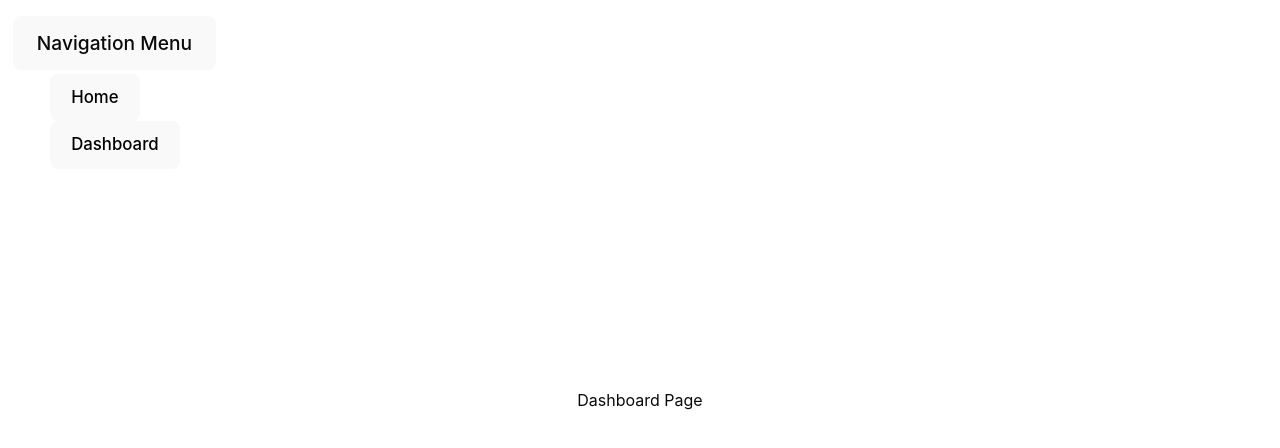
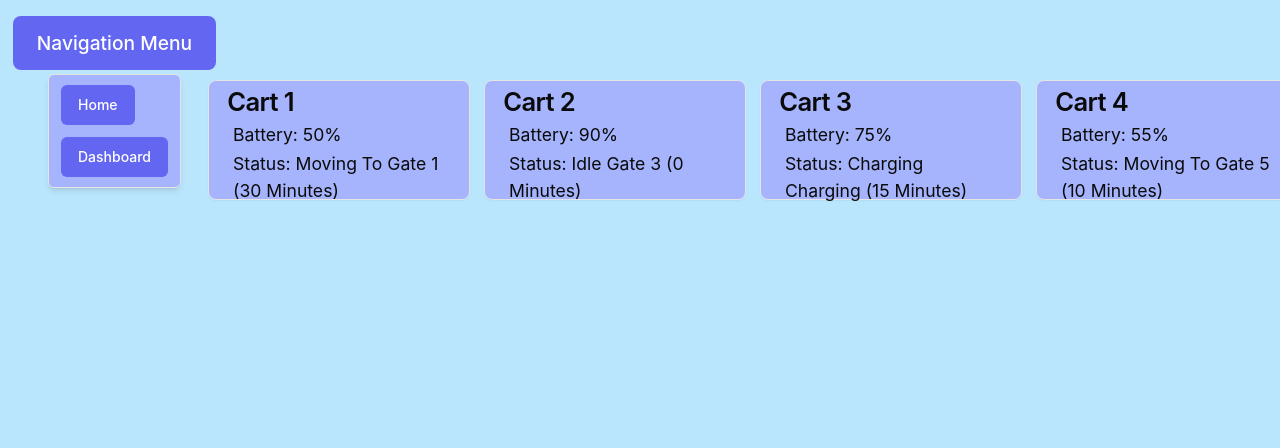
Before and after one commit to achawathe/CarryMyLuggage-Employees-Dashboard, a React (Vite) app in the folder carry-my-luggage-ui/: page /Dashboard in a window 1280 px wide. Both pictures are taken after a click on the button "Navigation Menu". Shown: the top 448 px of the page. Built offline with nearby package versions, Linux system fonts and the light colour scheme.

Commit message:
Added carts to the dashboard

```diff
--- a/carry-my-luggage-ui/src/App.jsx
+++ b/carry-my-luggage-ui/src/App.jsx
@@ -9,8 +9,8 @@ import {
   DropdownMenuLabel,
   DropdownMenuSeparator,
   DropdownMenuTrigger,
-} from "../components/ui/dropdown-menu";
-import { Button } from "../components/ui/button"
+} from "./components/ui/dropdown-menu";
+import { Button } from "./components/ui/button"
 
 
 function App() {
@@ -21,16 +21,16 @@ function App() {
 
       <div style={{position:"fixed", left:"1%", top:"2%"}}>
         <DropdownMenu>
-          <DropdownMenuTrigger style={{fontSize:"120%" }}>Navigation Menu</DropdownMenuTrigger>
-          <DropdownMenuContent style={{fontSize:"105%" }}>
-              <DropdownMenuItem>
-                <Button>
-                  <Link style={{color:"black"}} to="/">Home</Link>
+          <DropdownMenuTrigger style={{fontSize:"120%", color:"white"}} className="bg-indigo-500">Navigation Menu</DropdownMenuTrigger>
+          <DropdownMenuContent style={{fontSize:"105%" }}  className="bg-indigo-300">
+              <DropdownMenuItem  className="bg-indigo-300">
+                <Button variant="secondary"  className="bg-indigo-500">
+                  <Link style={{color:"white"}} to="/">Home</Link>
                 </Button>
               </DropdownMenuItem>
-              <DropdownMenuItem>
-                <Button>
-                  <Link style={{color:"black"}}to="/Dashboard">Dashboard</Link>
+              <DropdownMenuItem  className="bg-indigo-300">
+                <Button variant="secondary"  className="bg-indigo-500">
+                  <Link style={{color:"white"}}to="/Dashboard">Dashboard</Link>
                 </Button>
               </DropdownMenuItem>
           </DropdownMenuContent>
--- a/carry-my-luggage-ui/src/assets/Dashboard.jsx
+++ b/carry-my-luggage-ui/src/assets/Dashboard.jsx
@@ -1,12 +1,34 @@
 import React from 'react';
+import {Card,
+    CardContent,
+    CardDescription,
+    CardFooter,
+    CardHeader,
+    CardTitle,} from "../components/ui/card";
 
 
 function Dashboard(){
 
+    const luggageCarts = [
+        {cartNum:1, battery:50, status:"Moving To", location:"Gate 1", TimeRem:30},
+        {cartNum:2, battery:90, status:"Idle", location:"Gate 3", TimeRem:0},
+        {cartNum:3, battery:75, status:"Charging", location:"Charging", TimeRem:15},
+        {cartNum:4, battery:55, status:"Moving To", location:"Gate 5", TimeRem:10}
+    ];
+
     return(
 
-        <div>
-            Dashboard Page
+        <div style={{position:"fixed", top:"8%", left:"15%"}} className="grid sm:grid-cols-2 md:grid-cols-4 gap-12 p-4">
+            {luggageCarts.map((cart) =>
+                <div className='max-w-xs text-left'>
+                    <Card className="bg-indigo-300 h-[120px] w-[115%]">
+                        <CardTitle style={{paddingLeft:"7%", paddingTop:"3%", fontSize:"160%"}}>Cart {cart.cartNum}</CardTitle>
+                        <CardContent style={{paddingTop:"3%", paddingBottom:"1%", fontSize:"110%"}}>Battery: {cart.battery}% </CardContent>
+                        <CardContent style={{paddingBottom:"5%", fontSize:"110%"}}>Status: {cart.status} {cart.location} {'('}{cart.TimeRem}{' Minutes)'}</CardContent>
+                    </Card>
+                </div>
+            )}
+
         </div>
     );
 }
--- /dev/null
+++ b/carry-my-luggage-ui/src/components/ui/card.jsx
@@ -0,0 +1,50 @@
+import * as React from "react"
+
+import { cn } from "../../lib/utils"
+
+const Card = React.forwardRef(({ className, ...props }, ref) => (
+  <div
+    ref={ref}
+    className={cn("rounded-lg border bg-card text-card-foreground shadow-sm", className)}
+    {...props} />
+))
+Card.displayName = "Card"
+
+const CardHeader = React.forwardRef(({ className, ...props }, ref) => (
+  <div
+    ref={ref}
+    className={cn("flex flex-col space-y-1.5 p-6", className)}
+    {...props} />
+))
+CardHeader.displayName = "CardHeader"
+
+const CardTitle = React.forwardRef(({ className, ...props }, ref) => (
+  <h3
+    ref={ref}
+    className={cn("text-2xl font-semibold leading-none tracking-tight", className)}
+    {...props} />
+))
+CardTitle.displayName = "CardTitle"
+
+const CardDescription = React.forwardRef(({ className, ...props }, ref) => (
+  <p
+    ref={ref}
+    className={cn("text-sm text-muted-foreground", className)}
+    {...props} />
+))
+CardDescription.displayName = "CardDescription"
+
+const CardContent = React.forwardRef(({ className, ...props }, ref) => (
+  <div ref={ref} className={cn("p-6 pt-0", className)} {...props} />
+))
+CardContent.displayName = "CardContent"
+
+const CardFooter = React.forwardRef(({ className, ...props }, ref) => (
+  <div
+    ref={ref}
+    className={cn("flex items-center p-6 pt-0", className)}
+    {...props} />
+))
+CardFooter.displayName = "CardFooter"
+
+export { Card, CardHeader, CardFooter, CardTitle, CardDescription, CardContent }
--- a/carry-my-luggage-ui/src/index.css
+++ b/carry-my-luggage-ui/src/index.css
@@ -8,7 +8,7 @@
   font-weight: 400;
 
   color-scheme: light dark;
-  color: rgba(255, 255, 255, 0.87);
+  color: rgba(164, 247, 248, 0.87);
   background-color: #242424;
 
   font-synthesis: none;
@@ -32,6 +32,7 @@ body {
   place-items: center;
   min-width: 320px;
   min-height: 100vh;
+  @apply bg-sky-200;
 }
 
 h1 {
```
Also changed, not shown: carry-my-luggage-ui/components.json, carry-my-luggage-ui/src/components/ui/button.jsx (renamed from carry-my-luggage-ui/components/ui/button.jsx), carry-my-luggage-ui/src/components/ui/dropdown-menu.jsx (renamed from carry-my-luggage-ui/components/ui/dropdown-menu.jsx), carry-my-luggage-ui/src/lib/utils.js (renamed from carry-my-luggage-ui/lib/utils.js).
